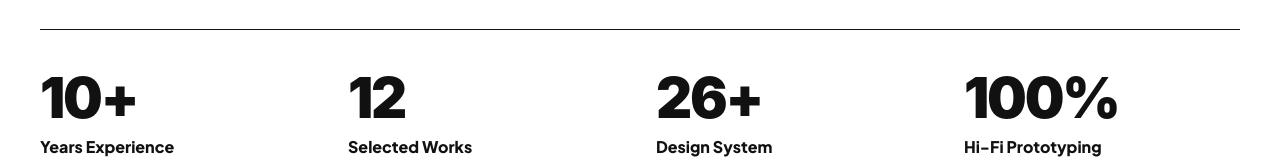
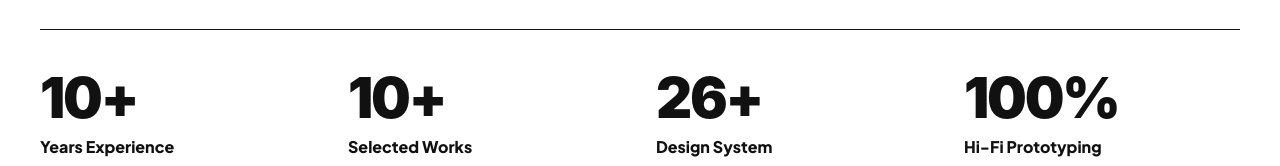
Before and after one commit to mobius38/sylee-portfolio, a React (Vite) app: page / in a window 1280 px wide. Shown: the part 563-729 px from the top of the page. Built offline with nearby package versions, Linux system fonts and the light colour scheme; the HTML template or start-up script is replaced by a standard one.

Commit message:
fix: 대표 프로젝트 노출 수량 제한 해제 (12개/12선 표기를 10+ Selected Works 및 대표 프로젝트로 유연하게 완화 변경)

```diff
--- a/index.html
+++ b/index.html
@@ -26,7 +26,7 @@
 
     <!-- Primary SEO -->
     <title>이선영 — 10년+ 시니어 프로덕트 디자이너 포트폴리오 | Product Designer</title>
-    <meta name="description" content="10년+ 시니어 프로덕트 디자이너 이선영 포트폴리오. 엔터프라이즈 온프레미스 플랫폼, 금융 포탈, 이커머스, 전사 디자인 시스템 구축 및 12대 대표 프로젝트 아카이브." />
+    <meta name="description" content="10년+ 시니어 프로덕트 디자이너 이선영 포트폴리오. 엔터프라이즈 온프레미스 플랫폼, 금융 포탈, 이커머스, 전사 디자인 시스템 구축 및 대표 프로젝트 아카이브." />
     <meta name="keywords" content="Product Design, UX Design, Design System, Enterprise Platform, Intranet Portal, 이선영, Lee Sunyoung, 프로덕트 디자이너, 시니어 디자이너" />
     <meta name="author" content="이선영 (Lee Sunyoung)" />
     <link rel="canonical" href="https://portfolio.mobius38.dev/" />
--- a/src/components/common/RecruiterChatbot.tsx
+++ b/src/components/common/RecruiterChatbot.tsx
@@ -14,7 +14,7 @@ const FAQ_LIST: FAQItem[] = [
     id: "career",
     q: "주요 경력과 전문 분야는 무엇인가요?",
     a: "10년 이상 스펙트라, 도전하는사람들 등에서 B2B 온프레미스 플랫폼, 금융 포탈, 워크플로우 자동화 도구, 이커머스를 리딩했습니다. 복잡한 비즈니스 로직을 명쾌한 사용자 경험으로 구조화하는 데 특화되어 있습니다.",
-    actionText: "프로젝트 12선 보기",
+    actionText: "대표 프로젝트 보기",
     actionHref: "#projects",
   },
   {
--- a/src/components/sections/HeroProfileSection.tsx
+++ b/src/components/sections/HeroProfileSection.tsx
@@ -51,7 +51,7 @@ export function HeroProfileSection({
 
   const metrics = [
     { num: "10+", label: "Years Experience", sub: "Product Design & UI/UX" },
-    { num: "12", label: "Selected Works", sub: "Enterprise · Commerce · Financial · LMS" },
+    { num: "10+", label: "Selected Works", sub: "Enterprise · Commerce · Financial · LMS" },
     { num: "26+", label: "Design System", sub: "Foundations & UI Kit" },
     { num: "100%", label: "Hi-Fi Prototyping", sub: "Interaction & Validation" },
   ];
```
